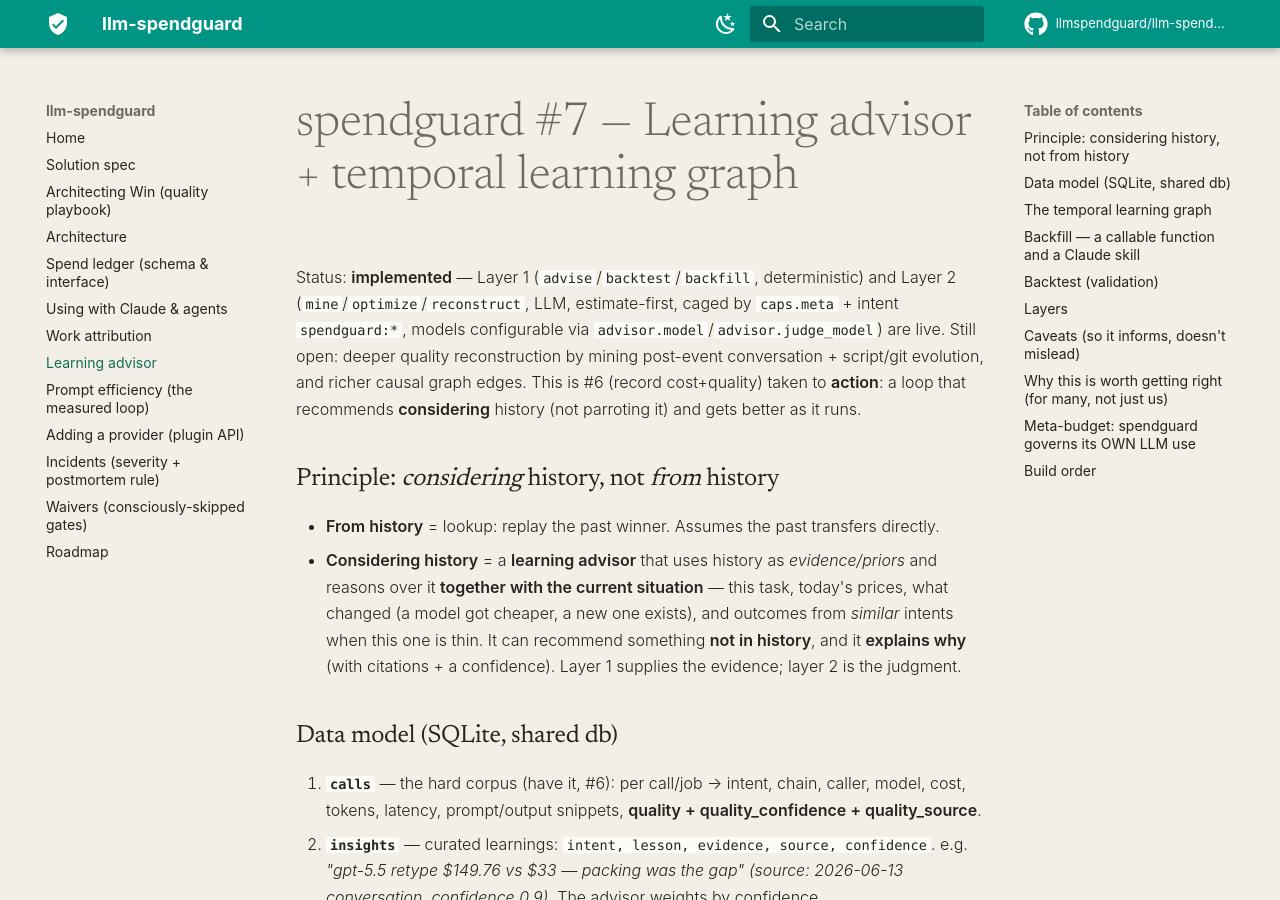
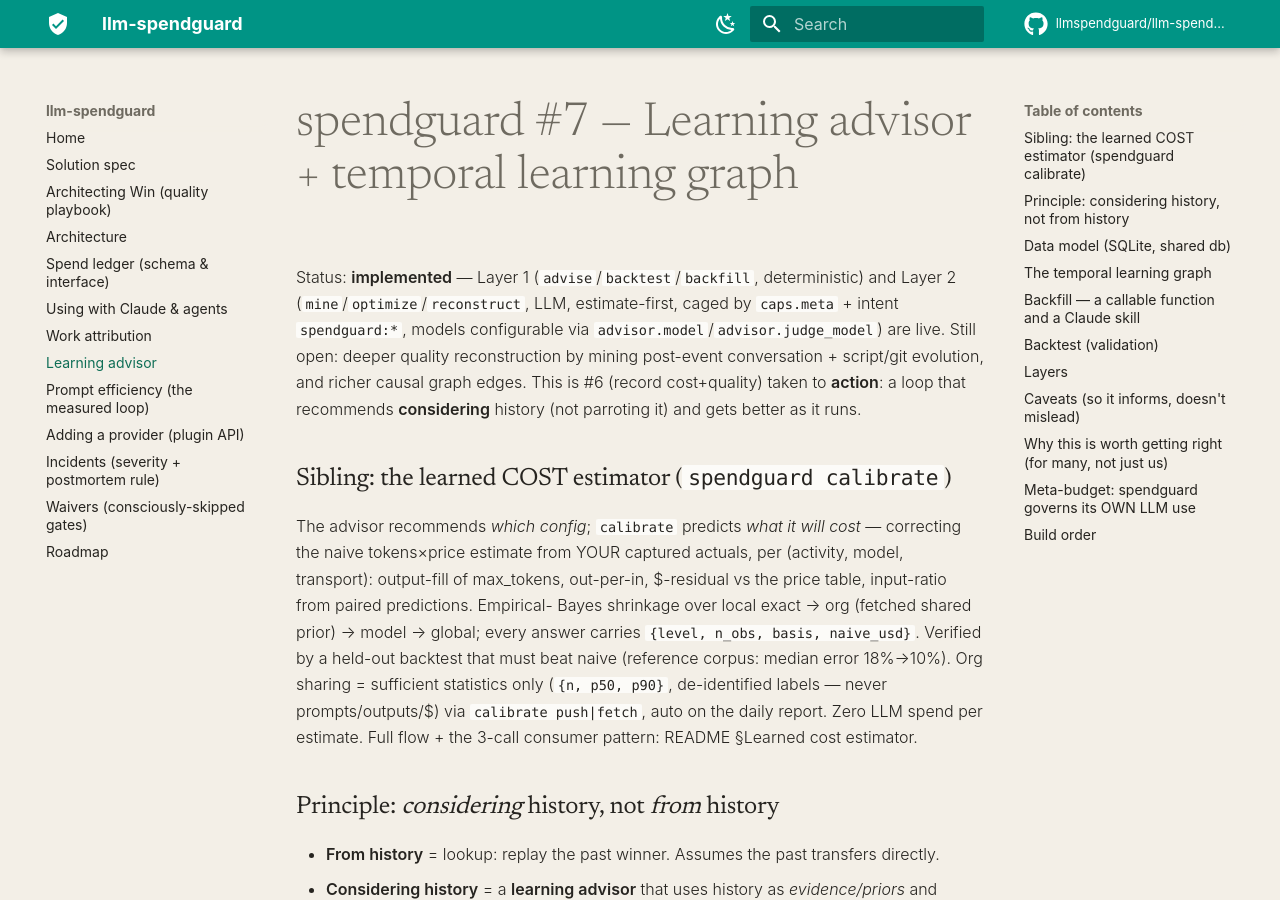
Before and after one commit to llmspendguard/llm-spendguard, an MkDocs documentation site: the page built from docs/learning-advisor.md, in a window 1280 px wide and 900 px high. Built offline with MkDocs 1.6.1 and Material for MkDocs 9.7.7, drawn with Linux system fonts in a browser that asks for light colours; comment, search, counter and statistics services are not loaded.

Commit message:
Docs site: learned-estimator section in learning-advisor (sibling: advisor picks the config, calibrate prices it)
Co-Authored-By: Claude Fable 5 <noreply@anthropic.com>

```diff
--- a/docs/learning-advisor.md
+++ b/docs/learning-advisor.md
@@ -6,6 +6,16 @@ models configurable via `advisor.model`/`advisor.judge_model`) are live. Still o
 reconstruction by mining post-event conversation + script/git evolution, and richer causal graph edges.
 This is #6 (record cost+quality) taken to **action**: a loop that recommends **considering** history
 (not parroting it) and gets better as it runs.
+
+## Sibling: the learned COST estimator (`spendguard calibrate`)
+The advisor recommends *which config*; `calibrate` predicts *what it will cost* — correcting the naive
+tokens×price estimate from YOUR captured actuals, per (activity, model, transport): output-fill of
+max_tokens, out-per-in, $-residual vs the price table, input-ratio from paired predictions. Empirical-
+Bayes shrinkage over local exact → org (fetched shared prior) → model → global; every answer carries
+`{level, n_obs, basis, naive_usd}`. Verified by a held-out backtest that must beat naive (reference
+corpus: median error 18%→10%). Org sharing = sufficient statistics only (`{n, p50, p90}`, de-identified
+labels — never prompts/outputs/$) via `calibrate push|fetch`, auto on the daily report. Zero LLM spend
+per estimate. Full flow + the 3-call consumer pattern: README §Learned cost estimator.
 
 ## Principle: *considering* history, not *from* history
 - **From history** = lookup: replay the past winner. Assumes the past transfers directly.
```
